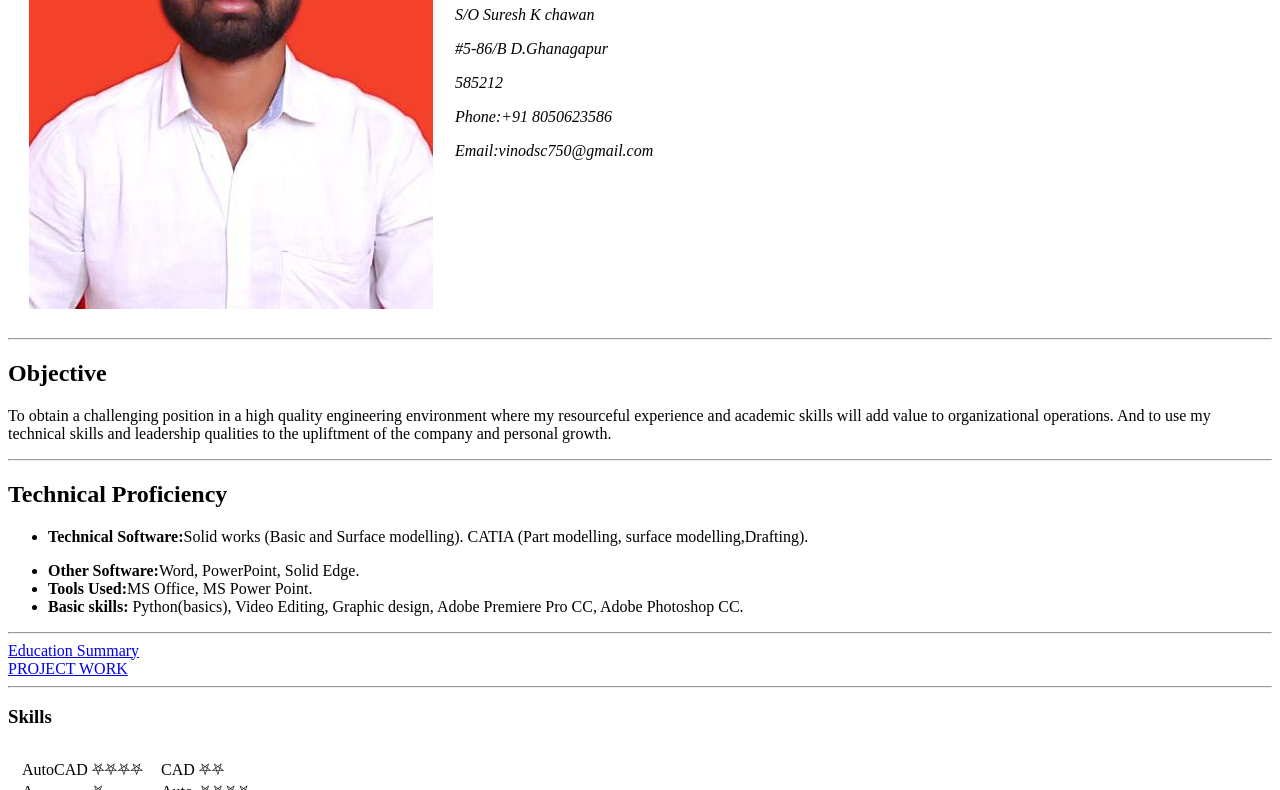
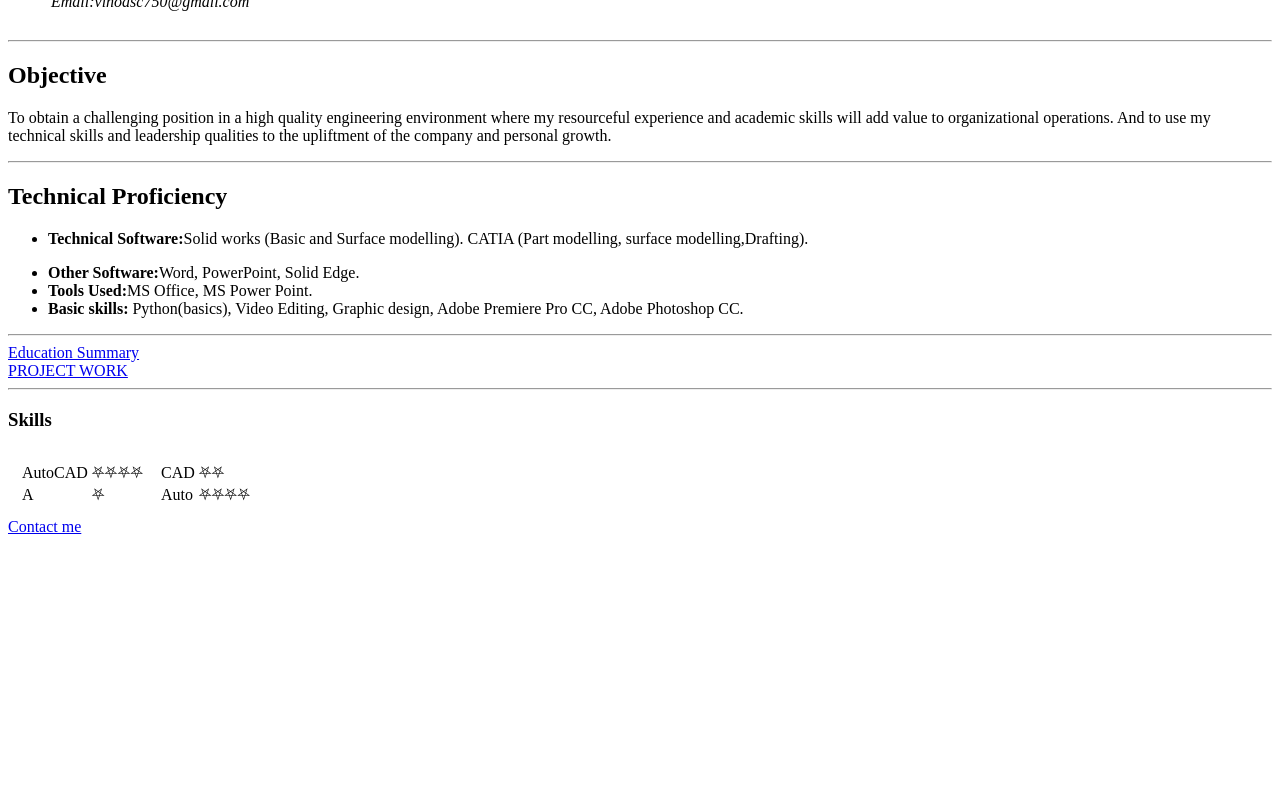
Before and after one commit to vk18sc/cv, a plain HTML site: page index.html in a window 1280 px wide. Shown: the part 230-1020 px from the top of the page. After the commit the page ends 800 px from the top, so only its background shows below. Drawn offline with Linux system fonts and the light colour scheme.

Commit message:
Update index.html

```diff
--- a/index.html
+++ b/index.html
@@ -7,7 +7,7 @@
     <title>My resumr</title>
     <table cellspacing = "20">
         <tr>
-            <td><img src = "vk18sc.jpeg"></td>
+            <td>
             <td>    <h1>VINOD</h1>
                 <p><em>S/O Suresh K chawan</p>
                     #5-86/B D.Ghanagapur</p>
```
